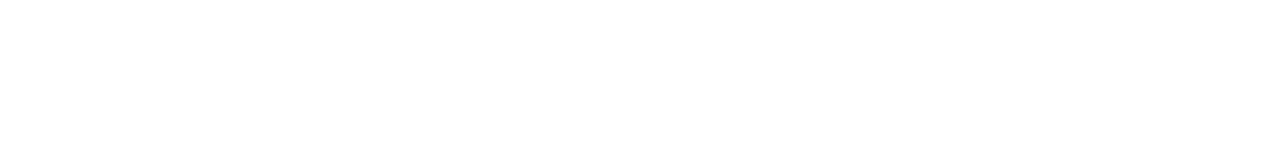
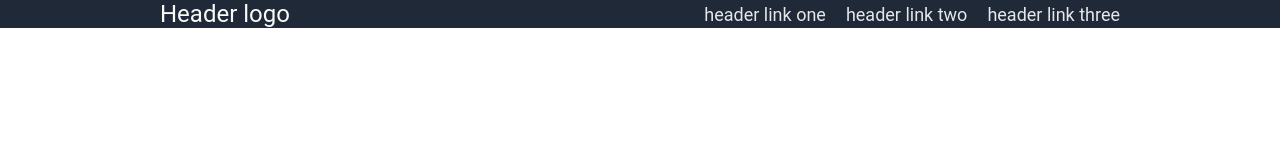
Before and after one commit to simoschmidt/landing-page, a plain HTML site: page index.html in a window 1280 px wide. Drawn offline with Linux system fonts and the light colour scheme.

Commit message:
Create and style header

```diff
--- a/index.html
+++ b/index.html
@@ -7,6 +7,15 @@
   <link rel="stylesheet" href="./styles/style.css">
 </head>
 <body>
-
+  <div class="header_main">
+    <div class="header">
+      <div>Header logo</div>
+      <ul>
+        <li>header link one</li>
+        <li>header link two</li>
+        <li>header link three</li>
+      </ul>
+    </div>
+  </div>
 </body>
 </html>
--- a/styles/style.css
+++ b/styles/style.css
@@ -0,0 +1,37 @@
+html {
+  box-sizing: border-box;
+}
+
+*,
+*::before,
+*::after {
+  box-sizing: inherit;
+}
+
+body {
+  margin: 0px;
+  font-family: Roboto ,system-ui, -apple-system, BlinkMacSystemFont, 'Segoe UI', Oxygen, Ubuntu, Cantarell, 'Open Sans', 'Helvetica Neue', sans-serif;
+}
+
+.header {
+  display: flex;
+  justify-content: space-between;
+  color: #F9FAF8;
+  font-size: 24px;
+  margin: 0px 20vh;
+}
+
+ul {
+  display: flex;
+  list-style-type: none;
+  margin: 0px;
+  padding: 0px;
+  gap: 20px;
+  font-size: 18px;
+  color: #E5E7EB;
+  align-items: center;
+}
+
+.header_main {
+  background-color: #1F2937;
+}
```
